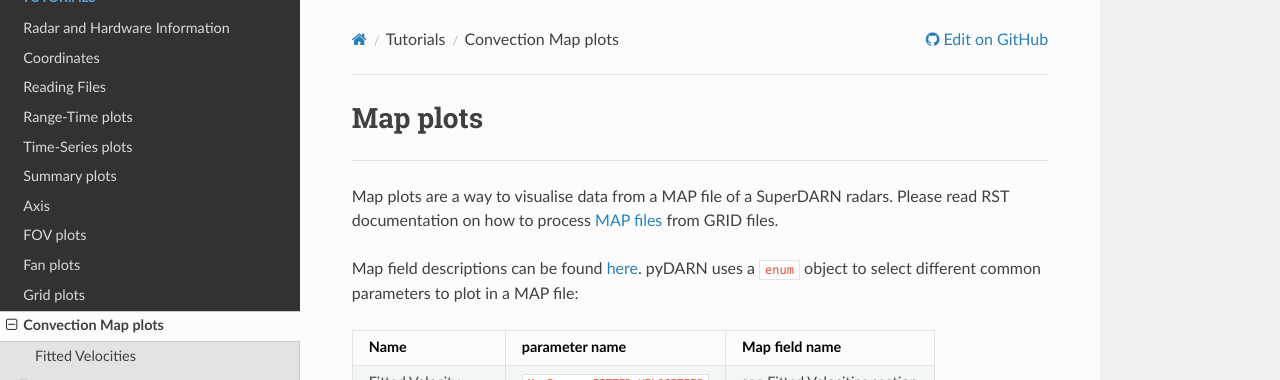
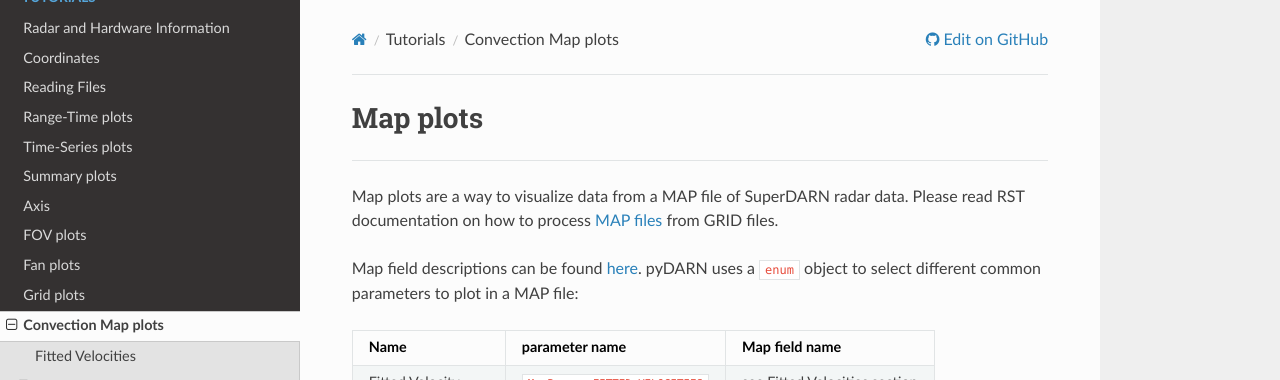
Before and after one commit to SuperDARN/pydarn, an MkDocs documentation site: the page built from docs/user/map.md, in a window 1280 px wide and 900 px high. Shown: the top 380 px of the window. Built offline with MkDocs 1.6.1, drawn with Linux system fonts in a browser that asks for light colours; nearby versions of some CDN libraries.

Commit message:
Update docs/user/map.md
Co-authored-by: carleyjmartin <60905856+carleyjmartin@users.noreply.github.com>

```diff
--- a/docs/user/map.md
+++ b/docs/user/map.md
@@ -15,7 +15,7 @@ the additional permissions listed below.
 # Map plots
 ---
 
-Map plots are a way to visualise data from a MAP file of a SuperDARN radars. Please read RST documentation on how to process [MAP files](https://radar-software-toolkit-rst.readthedocs.io/en/latest/user_guide/map_grid/) from GRID files.
+Map plots are a way to visualize data from a MAP file of SuperDARN radar data. Please read RST documentation on how to process [MAP files](https://radar-software-toolkit-rst.readthedocs.io/en/latest/user_guide/map_grid/) from GRID files.
 
 Map field descriptions can be found [here](https://radar-software-toolkit-rst.readthedocs.io/en/latest/references/general/map/). pyDARN uses a `enum` object to select different common parameters to plot in a MAP file:
 
```
